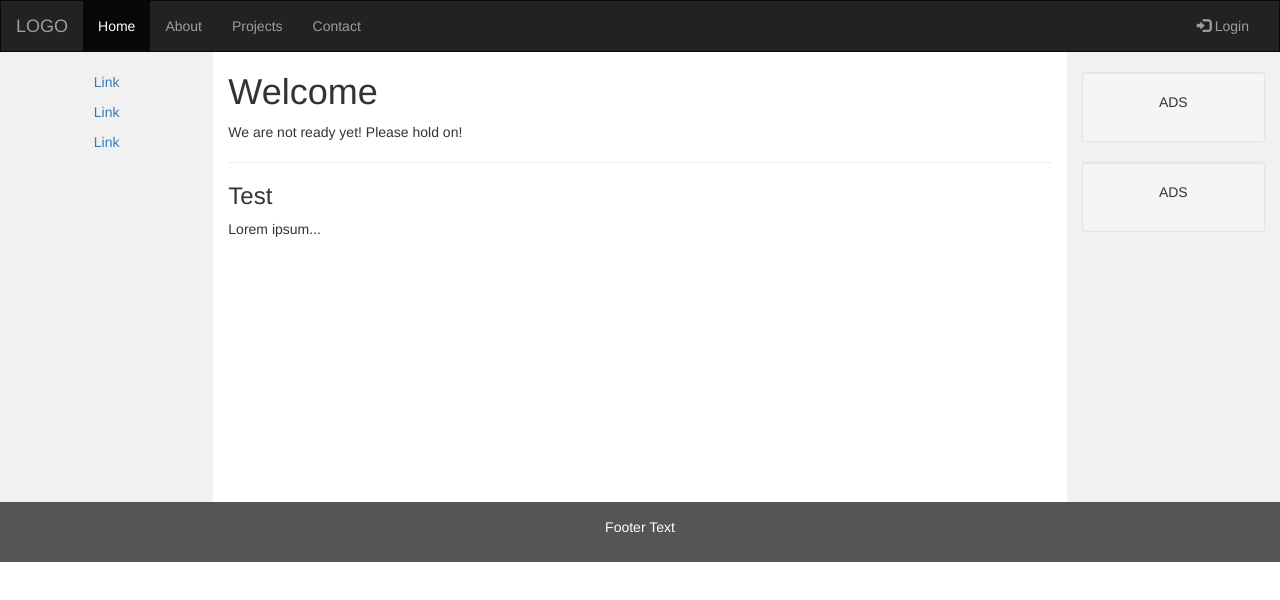
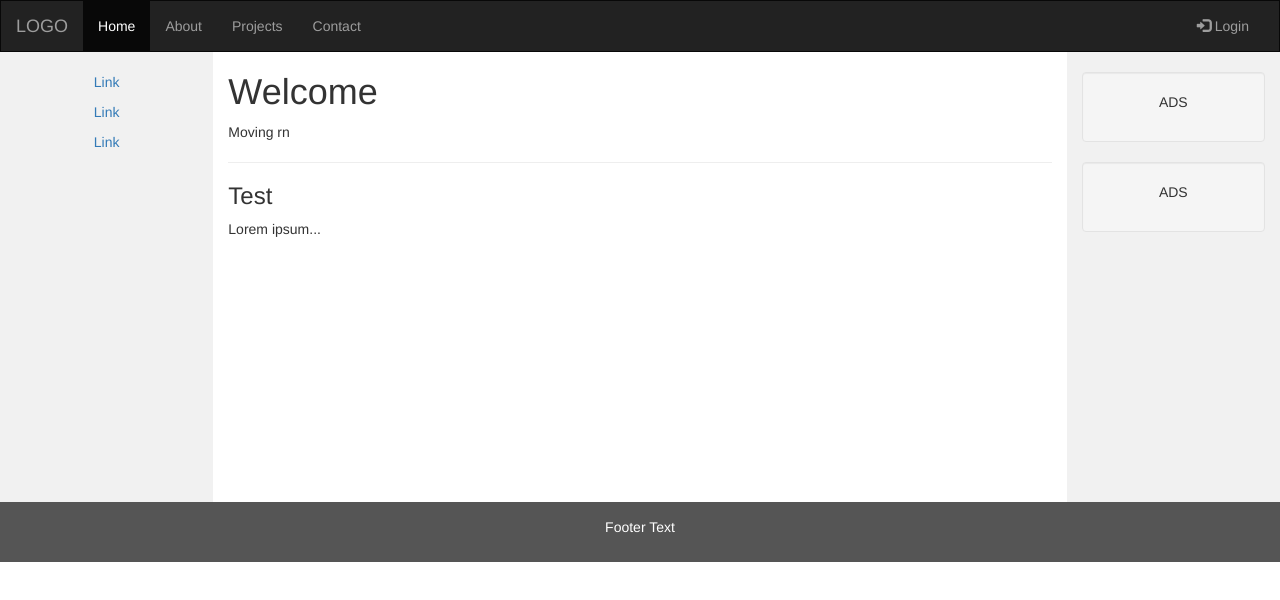
Before and after one commit to awesomehd1/Website-maker, a plain HTML site: page index.html in a window 1280 px wide. Drawn offline with nearby package versions, Linux system fonts and the light colour scheme.

Commit message:
Update index.html

```diff
--- a/index.html
+++ b/index.html
@@ -76,7 +76,7 @@
     </div>
     <div class="col-sm-8 text-left">
       <h1>Welcome</h1>
-      <p>We are not ready yet! Please hold on!</p>
+      <p>Moving rn</p>
       <hr>
       <h3>Test</h3>
       <p>Lorem ipsum...</p>
```
